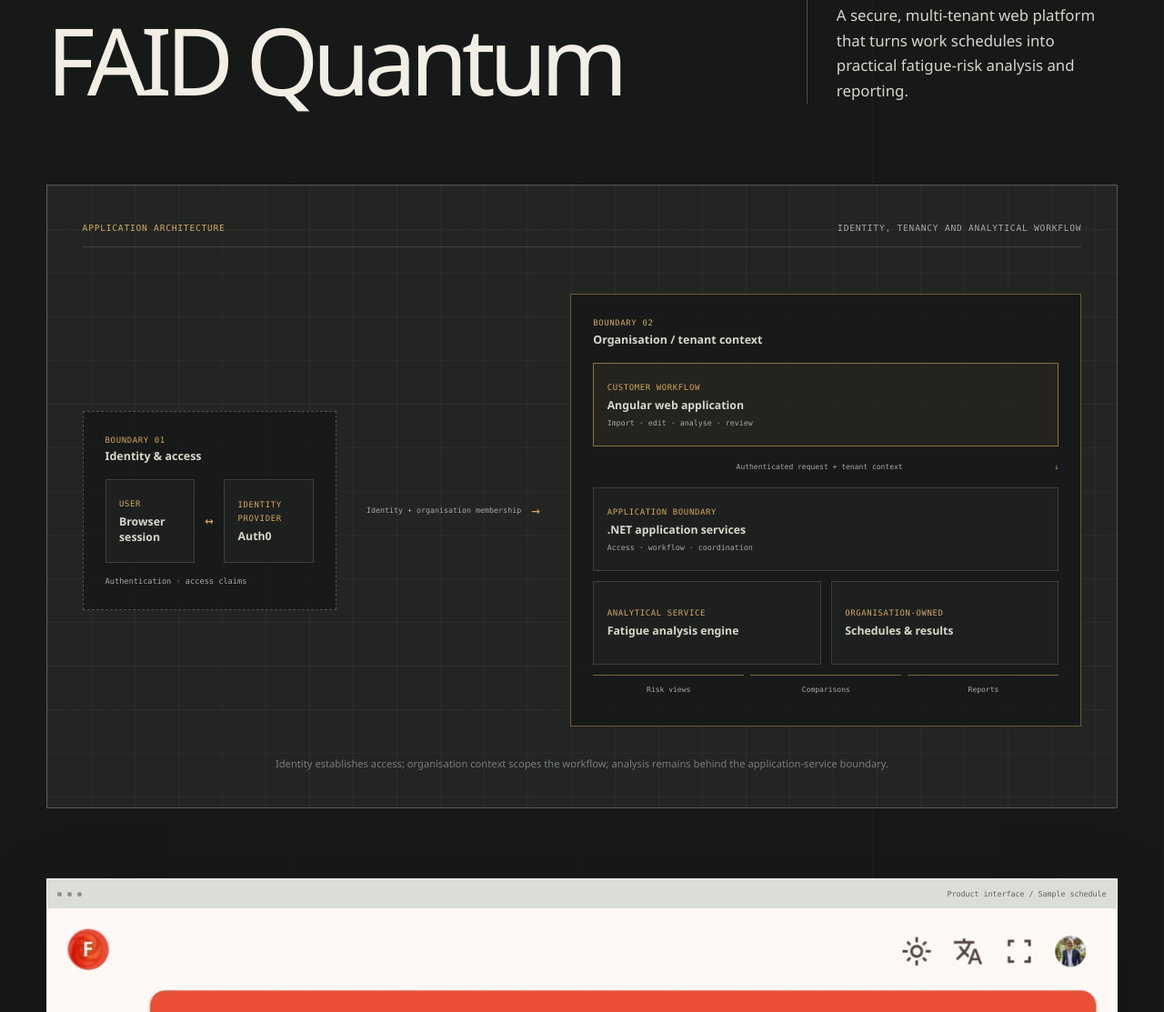
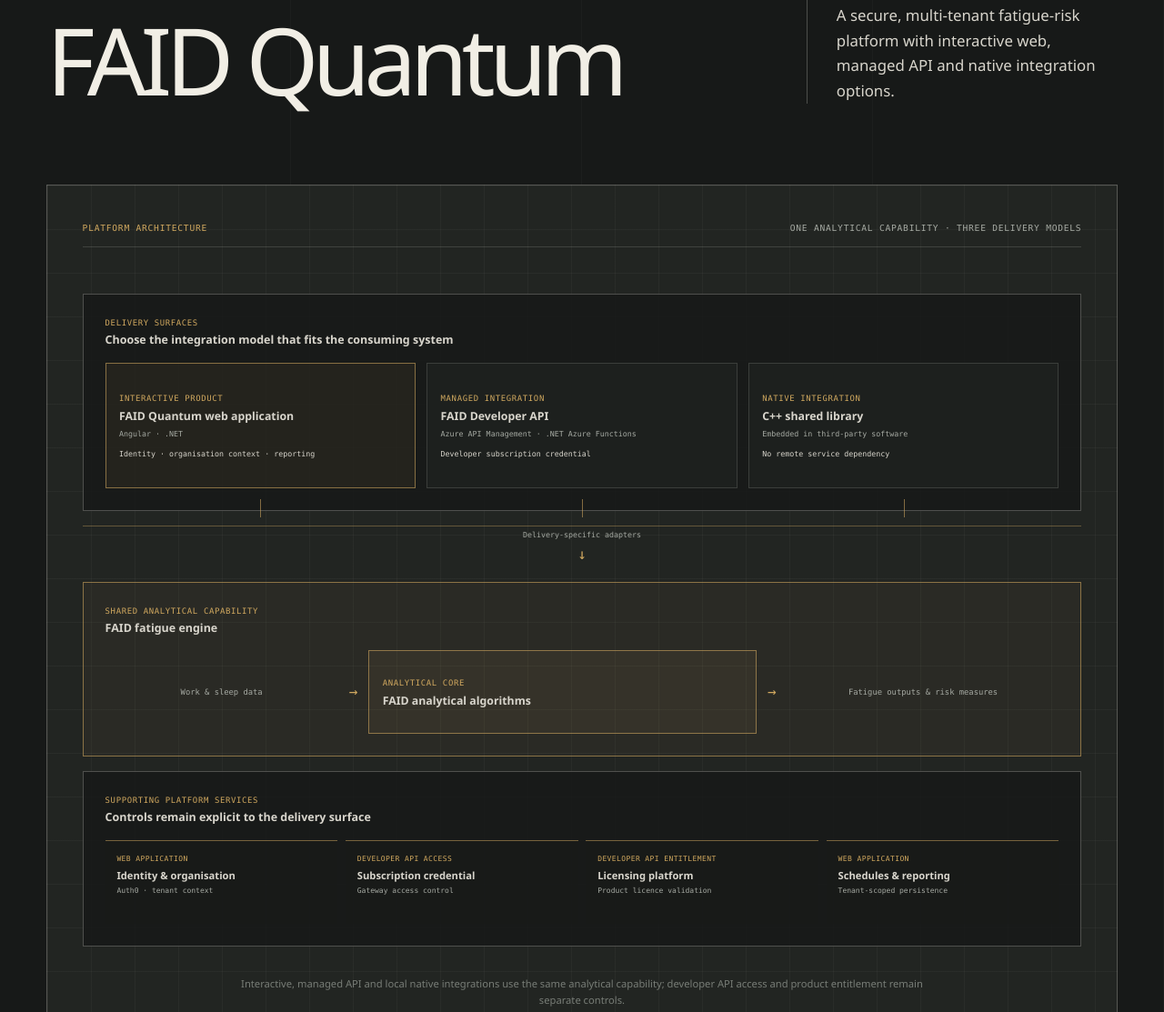
Before and after one commit to craigchandler/craigchandler.github.io, an Astro site: page /work/faid-quantum in a window 1280 px wide. Shown: the part 344-1457 px from the top of the page at 91% size. Built offline with nearby package versions, Linux system fonts and the light colour scheme; Astro itself is replaced by a stand-in of ours.

Commit message:
feat: update FAID Quantum platform details and enhance architecture diagram for clarity

```diff
--- a/src/components/ArchitectureDiagram.astro
+++ b/src/components/ArchitectureDiagram.astro
@@ -10,12 +10,12 @@ const { type, compact = false } = Astro.props;
 
 const diagrams = {
   fatigue: {
-    label: 'Application architecture',
-    context: 'Identity, tenancy and analytical workflow',
+    label: 'Platform architecture',
+    context: 'One analytical capability · three delivery models',
     description:
-      'A user authenticates through Auth0 before working in the Angular application. Organisation context is carried into .NET application services, which coordinate customer data and the fatigue analysis engine. The same result set feeds risk views, comparisons and reports.',
+      'FAID analytical capability is delivered through three integration surfaces: the Angular and .NET FAID Quantum web application, a managed developer API using Azure API Management and .NET Azure Functions, and a native C++ shared library embedded in third-party software. The developer API uses separate controls for API subscription access and product entitlement, with entitlement validated by the InterDynamics Licensing Platform.',
     caption:
-      'Identity establishes access; organisation context scopes the workflow; analysis remains behind the application-service boundary.'
+      'Interactive, managed API and local native integrations use the same analytical capability; developer API access and product entitlement remain separate controls.'
   },
   platform: {
     label: 'Workload architecture',
@@ -62,64 +62,80 @@ const captionId = `${type}-diagram-caption`;
 
   {type === 'fatigue' && (
     <div class="diagram-canvas diagram-faid">
-      <div class="diagram-boundary diagram-identity">
+      <div class="diagram-faid-delivery">
         <div class="diagram-boundary-heading">
-          <span>Boundary 01</span>
-          <strong>Identity &amp; access</strong>
+          <span>Delivery surfaces</span>
+          <strong>Choose the integration model that fits the consuming system</strong>
         </div>
-        <div class="diagram-inline-flow">
-          <div class="diagram-node">
-            <small>User</small>
-            <strong>Browser session</strong>
+        <div class="diagram-faid-surface-grid">
+          <div class="diagram-node diagram-node-emphasis diagram-faid-surface">
+            <small>Interactive product</small>
+            <strong>FAID Quantum web application</strong>
+            <span>Angular · .NET</span>
+            <em>Identity · organisation context · reporting</em>
           </div>
-          <span class="diagram-arrow" aria-hidden="true">↔</span>
-          <div class="diagram-node">
-            <small>Identity provider</small>
-            <strong>Auth0</strong>
+          <div class="diagram-node diagram-faid-surface">
+            <small>Managed integration</small>
+            <strong>FAID Developer API</strong>
+            <span>Azure API Management · .NET Azure Functions</span>
+            <em>Developer subscription credential</em>
+          </div>
+          <div class="diagram-node diagram-faid-surface">
+            <small>Native integration</small>
+            <strong>C++ shared library</strong>
+            <span>Embedded in third-party software</span>
+            <em>No remote service dependency</em>
           </div>
         </div>
-        <p class="diagram-note">Authentication · access claims</p>
       </div>
 
-      <div class="diagram-boundary-link" aria-hidden="true">
-        <span>Identity + organisation membership</span>
-        <i>→</i>
+      <div class="diagram-faid-convergence" aria-hidden="true">
+        <span>Delivery-specific adapters</span>
+        <i>↓</i>
       </div>
 
-      <div class="diagram-boundary diagram-tenant">
+      <div class="diagram-boundary diagram-faid-engine">
         <div class="diagram-boundary-heading">
-          <span>Boundary 02</span>
-          <strong>Organisation / tenant context</strong>
+          <span>Shared analytical capability</span>
+          <strong>FAID fatigue engine</strong>
         </div>
-        <div class="diagram-stack">
+        <div class="diagram-faid-engine-flow">
+          <span>Work &amp; sleep data</span>
+          <i aria-hidden="true">→</i>
           <div class="diagram-node diagram-node-emphasis">
-            <small>Customer workflow</small>
-            <strong>Angular web application</strong>
-            <span>Import · edit · analyse · review</span>
+            <small>Analytical core</small>
+            <strong>FAID analytical algorithms</strong>
           </div>
-          <div class="diagram-stack-link">
-            <span>Authenticated request + tenant context</span>
-            <i aria-hidden="true">↓</i>
+          <i aria-hidden="true">→</i>
+          <span>Fatigue outputs &amp; risk measures</span>
+        </div>
+      </div>
+
+      <div class="diagram-faid-support">
+        <div class="diagram-boundary-heading">
+          <span>Supporting platform services</span>
+          <strong>Controls remain explicit to the delivery surface</strong>
+        </div>
+        <div class="diagram-faid-support-grid">
+          <div>
+            <small>Web application</small>
+            <strong>Identity &amp; organisation</strong>
+            <span>Auth0 · tenant context</span>
           </div>
-          <div class="diagram-node">
-            <small>Application boundary</small>
-            <strong>.NET application services</strong>
-            <span>Access · workflow · coordination</span>
+          <div>
+            <small>Developer API access</small>
+            <strong>Subscription credential</strong>
+            <span>Gateway access control</span>
           </div>
-          <div class="diagram-analysis-grid">
-            <div class="diagram-node">
-              <small>Analytical service</small>
-              <strong>Fatigue analysis engine</strong>
-            </div>
-            <div class="diagram-node">
-              <small>Organisation-owned</small>
-              <strong>Schedules &amp; results</strong>
-            </div>
+          <div>
+            <small>Developer API entitlement</small>
+            <strong>Licensing platform</strong>
+            <span>Product licence validation</span>
           </div>
-          <div class="diagram-output-row">
-            <span>Risk views</span>
-            <span>Comparisons</span>
-            <span>Reports</span>
+          <div>
+            <small>Web application</small>
+            <strong>Schedules &amp; reporting</strong>
+            <span>Tenant-scoped persistence</span>
           </div>
         </div>
       </div>
--- a/src/content/work.ts
+++ b/src/content/work.ts
@@ -45,18 +45,18 @@ export const work: WorkItem[] = [
     title: 'FAID Quantum',
     kicker: 'Fatigue-risk analytics platform',
     summary:
-      'A secure, multi-tenant web platform that turns work schedules into practical fatigue-risk analysis and reporting.',
+      'A secure, multi-tenant fatigue-risk platform with interactive web, managed API and native integration options.',
     card: {
-      problem: 'Turn complex work schedules into secure, organisation-specific fatigue-risk analysis.',
-      role: 'Product architecture + full-stack engineering',
-      complexity: 'Angular · .NET · Azure · Auth0 · multi-tenancy · biomathematical analysis'
+      problem: 'Deliver one fatigue-analysis capability through secure web, API and native integration models.',
+      role: 'Product + integration architecture and engineering',
+      complexity: 'Angular · .NET · Azure · Auth0 · API Management · C++ · licensing'
     },
     metadata: {
-      title: 'FAID Quantum — Fatigue-Risk Analytics | Craig Chandler',
+      title: 'FAID Quantum — Fatigue-Risk Platform | Craig Chandler',
       description:
-        'Case study of a secure, multi-tenant fatigue-risk platform for analysing work schedules, built with Angular, .NET, Auth0 and Azure.',
+        'Case study of a multi-tenant fatigue-risk platform delivered through an interactive web product, managed developer API and native C++ library.',
       image: '/assets/social/faid-quantum.png',
-      imageAlt: 'FAID Quantum — multi-tenant fatigue-risk analytics platform',
+      imageAlt: 'FAID Quantum — web, API and native fatigue-risk integration platform',
       entityType: 'SoftwareApplication',
       applicationCategory: 'Fatigue-risk analysis software'
     },
@@ -83,15 +83,32 @@ export const work: WorkItem[] = [
         ]
       },
       {
-        label: '03 / Product outcome',
+        label: '03 / Integration models',
+        title: 'One analytical engine, three delivery models',
+        paragraphs: [
+          'The same analytical capability can be consumed interactively through FAID Quantum, remotely through the developer API, or embedded directly into third-party software through a native C++ library. Each surface fits a different operating context without turning the underlying fatigue model into three unrelated products.'
+        ],
+        points: [
+          'Web application — Angular and .NET provide schedule analysis, identity, organisation context, reporting and the complete user workflow.',
+          'Developer API — Azure API Management and .NET Azure Functions provide remote integration. Requests require API subscription credentials and valid product entitlement, checked separately through the InterDynamics Licensing Platform.',
+          'Native integration — A C++ shared library embeds the algorithms in rostering, scheduling or workforce-management software without depending on a remote web-service call.'
+        ]
+      },
+      {
+        label: '04 / Product outcome',
         title: 'Analysis that can be inspected and reported',
         paragraphs: [
-          'FAID Quantum brings schedule preparation, FAID and KSS indicators, comparative views and reporting into one browser-based workflow. Teams can examine fatigue exposure across a roster and carry the findings into their operational risk process.'
+          'FAID Quantum brings schedule preparation, FAID and KSS indicators, comparative views and reporting into one browser-based workflow. For integrated workflows, the developer API and native library let the consuming system choose managed or local calculation without redefining the analytical logic.'
         ]
       }
     ],
-    services: ['Product architecture', 'Full-stack engineering', 'Identity and tenancy', 'Cloud architecture'],
-    technologies: ['Angular', 'TypeScript', '.NET', 'C#', 'Auth0', 'Azure', 'OpenAPI'],
+    services: [
+      'Product & integration architecture',
+      'Full-stack engineering',
+      'API & cloud architecture',
+      'Identity, tenancy & entitlement'
+    ],
+    technologies: ['Angular', 'TypeScript', '.NET / C#', 'C++', 'Auth0', 'Azure API Management', 'Azure Functions', 'REST'],
     diagram: 'fatigue',
     featured: true,
     image: '/assets/images/faid-quantum-dashboard.webp',
@@ -100,10 +117,12 @@ export const work: WorkItem[] = [
     imageHeight: 1741,
     externalLinks: [
       { label: 'Visit FAID Quantum', href: 'https://faidquantum.com/' },
+      { label: 'Developer portal', href: 'https://developer.faidquantum.com/' },
       {
-        label: 'Read the user guide',
+        label: 'FAID Quantum user guide',
         href: 'https://www.interdynamics.com/download/documents/FAID-Quantum-Web-User-Guide.pdf'
-      }
+      },
+      { label: 'InterDynamics licensing platform', href: 'https://licensing.interdynamics.com/about' }
     ]
   },
   {
--- a/src/styles/global.css
+++ b/src/styles/global.css
@@ -1356,9 +1356,7 @@ h3 {
 }
 
 .diagram-arrow,
-.diagram-control-link i,
-.diagram-boundary-link i,
-.diagram-stack-link i {
+.diagram-control-link i {
   color: var(--accent);
   font-family: var(--font-mono);
   font-style: normal;
@@ -1389,56 +1387,136 @@ h3 {
   line-height: 1.5;
 }
 
-/* FAID Quantum: identity boundary feeding a tenant-scoped application. */
+/* FAID Quantum: three delivery surfaces converging on one analytical capability. */
 .diagram-faid {
   display: grid;
-  align-items: center;
-  grid-template-columns: minmax(220px, 0.72fr) minmax(130px, auto) minmax(380px, 1.45fr);
-  gap: clamp(1rem, 2.6vw, 2.2rem);
-}
-
-.diagram-identity {
-  border-style: dashed;
-}
-
-.diagram-tenant {
-  border-color: rgba(208, 168, 95, 0.45);
-}
-
-.diagram-boundary-link {
+  gap: 1rem;
+}
+
+.diagram-faid-delivery,
+.diagram-faid-support {
+  min-width: 0;
+  padding: clamp(1rem, 2vw, 1.5rem);
+  border: 1px solid var(--line-strong);
+  background: rgba(23, 25, 24, 0.86);
+}
+
+.diagram-faid-surface-grid {
+  display: grid;
+  grid-template-columns: repeat(3, minmax(0, 1fr));
+  gap: 0.75rem;
+}
+
+.diagram-faid-surface {
+  position: relative;
+  min-height: 138px;
+}
+
+.diagram-faid-surface::after {
+  position: absolute;
+  bottom: -2.05rem;
+  left: 50%;
+  width: 1px;
+  height: 1.25rem;
+  background: rgba(208, 168, 95, 0.58);
+  content: '';
+}
+
+.diagram-faid-surface em {
+  margin-top: 0.35rem;
+  color: var(--ink-soft);
+  font-family: var(--font-mono);
+  font-size: 0.52rem;
+  font-style: normal;
+  line-height: 1.45;
+}
+
+.diagram-faid-convergence {
   display: flex;
   align-items: center;
+  min-height: 46px;
+  border-top: 1px solid rgba(208, 168, 95, 0.38);
   color: var(--muted);
   font-family: var(--font-mono);
   font-size: 0.52rem;
-  gap: 0.7rem;
+  flex-direction: column;
+  gap: 0.25rem;
+  justify-content: center;
   line-height: 1.45;
 }
 
-.diagram-boundary-link i {
+.diagram-faid-convergence i {
+  color: var(--accent);
+  font-family: var(--font-mono);
   font-size: 1rem;
-}
-
-.diagram-stack-link {
+  font-style: normal;
+}
+
+.diagram-faid-engine {
+  border-color: rgba(208, 168, 95, 0.58);
+  background: rgba(208, 168, 95, 0.045);
+}
+
+.diagram-faid-engine-flow {
   display: grid;
   align-items: center;
-  min-height: 45px;
-  color: var(--muted);
+  grid-template-columns: minmax(100px, 0.6fr) auto minmax(240px, 1fr) auto minmax(130px, 0.7fr);
+  gap: 0.75rem;
+}
+
+.diagram-faid-engine-flow > span {
+  color: var(--muted);
+  font-family: var(--font-mono);
+  font-size: 0.55rem;
+  text-align: center;
+  line-height: 1.5;
+}
+
+.diagram-faid-engine-flow > i {
+  color: var(--accent);
+  font-family: var(--font-mono);
+  font-style: normal;
+}
+
+.diagram-faid-support-grid {
+  display: grid;
+  grid-template-columns: repeat(4, minmax(0, 1fr));
+  gap: 0.55rem;
+}
+
+.diagram-faid-support-grid > div {
+  display: flex;
+  min-width: 0;
+  min-height: 92px;
+  padding: 0.8rem;
+  border-top: 1px solid rgba(208, 168, 95, 0.52);
+  background: rgba(23, 25, 24, 0.48);
+  flex-direction: column;
+  gap: 0.25rem;
+}
+
+.diagram-faid-support-grid small {
+  color: var(--accent);
   font-family: var(--font-mono);
   font-size: 0.5rem;
-  text-align: center;
-  grid-template-columns: 1fr auto;
-  gap: 0.6rem;
-}
-
-.diagram-analysis-grid {
-  display: grid;
-  margin-top: 0.7rem;
-  grid-template-columns: repeat(2, minmax(0, 1fr));
-  gap: 0.7rem;
-}
-
-.diagram-output-row,
+  letter-spacing: 0.05em;
+  text-transform: uppercase;
+}
+
+.diagram-faid-support-grid strong {
+  color: var(--ink-soft);
+  font-size: 0.7rem;
+  font-weight: 600;
+  line-height: 1.35;
+}
+
+.diagram-faid-support-grid span {
+  color: var(--muted);
+  font-family: var(--font-mono);
+  font-size: 0.5rem;
+  line-height: 1.45;
+}
+
 .diagram-output-grid {
   display: grid;
   margin-top: 0.7rem;
@@ -1446,7 +1524,6 @@ h3 {
   gap: 0.45rem;
 }
 
-.diagram-output-row span,
 .diagram-output-grid span {
   padding: 0.55rem 0.4rem;
   border-top: 1px solid rgba(208, 168, 95, 0.52);
@@ -2066,7 +2143,11 @@ h3 {
   }
 
   .diagram-faid {
-    grid-template-columns: minmax(180px, 0.6fr) minmax(100px, auto) minmax(340px, 1.4fr);
+    gap: 0.85rem;
+  }
+
+  .diagram-faid-support-grid {
+    grid-template-columns: repeat(2, minmax(0, 1fr));
   }
 
   .diagram-control-link span {
@@ -2243,17 +2324,19 @@ h3 {
     gap: 2rem;
   }
 
-  .diagram-faid {
-    display: grid;
+  .diagram-faid-surface-grid {
     grid-template-columns: 1fr;
   }
 
-  .diagram-boundary-link {
-    justify-content: center;
-    text-align: center;
-  }
-
-  .diagram-boundary-link i,
+  .diagram-faid-surface::after {
+    display: none;
+  }
+
+  .diagram-faid-convergence {
+    min-height: 38px;
+    border-top: 0;
+  }
+
   .diagram-control-link i {
     transform: rotate(90deg);
   }
@@ -2442,15 +2525,23 @@ h3 {
   }
 
   .diagram-inline-flow,
-  .diagram-analysis-grid,
   .diagram-stage-row,
   .diagram-dash .diagram-stage-row,
   .diagram-cycle-row,
   .diagram-persistence-list,
   .diagram-logic-grid,
-  .diagram-output-row,
   .diagram-output-grid {
     grid-template-columns: 1fr;
+  }
+
+  .diagram-faid-engine-flow,
+  .diagram-faid-support-grid {
+    grid-template-columns: 1fr;
+  }
+
+  .diagram-faid-engine-flow > i {
+    transform: rotate(90deg);
+    text-align: center;
   }
 
   .diagram-boundary-heading span,
```
Also changed, not shown: public/assets/social/faid-quantum.png, public/assets/social/faid-quantum.svg.
